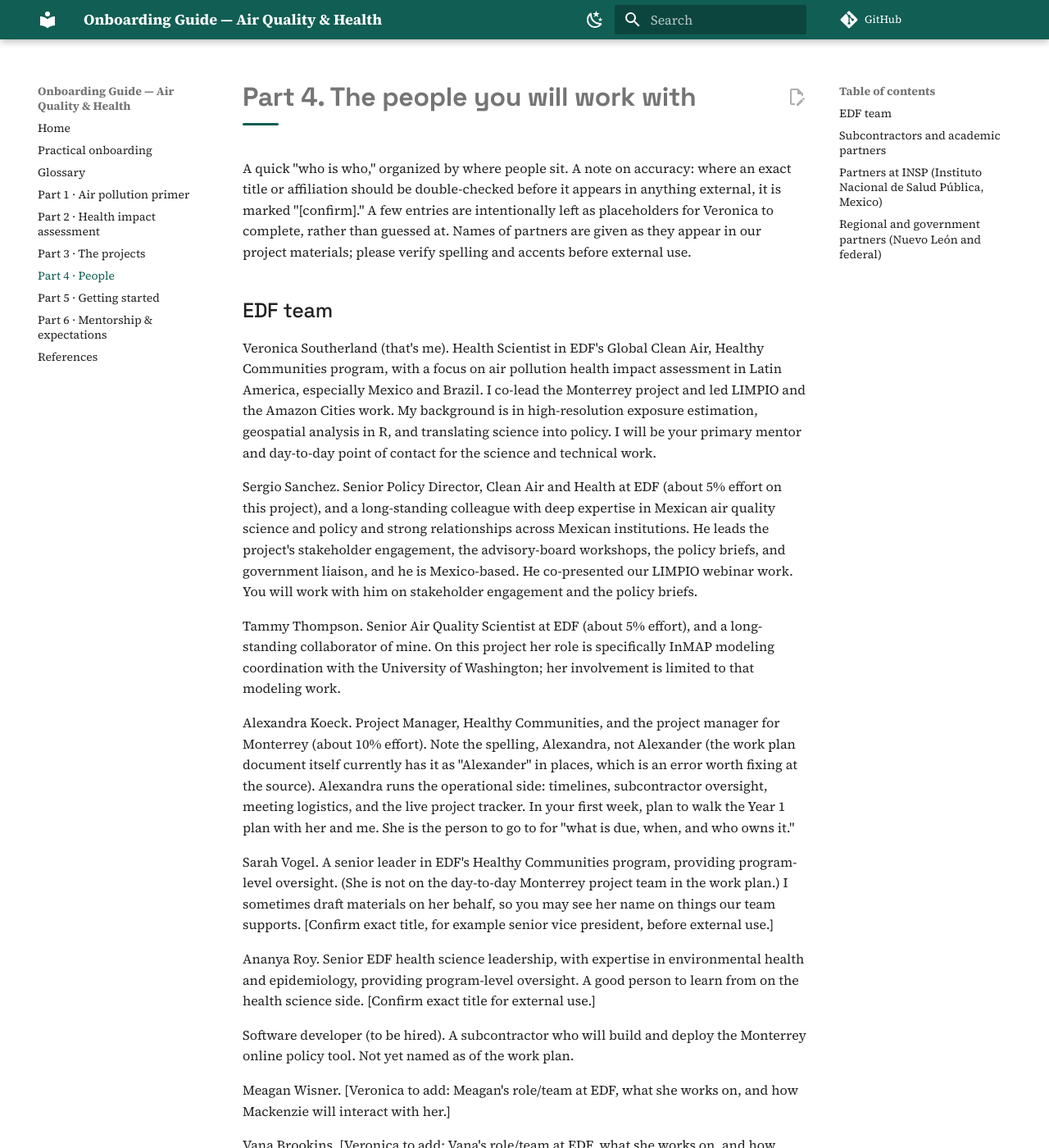
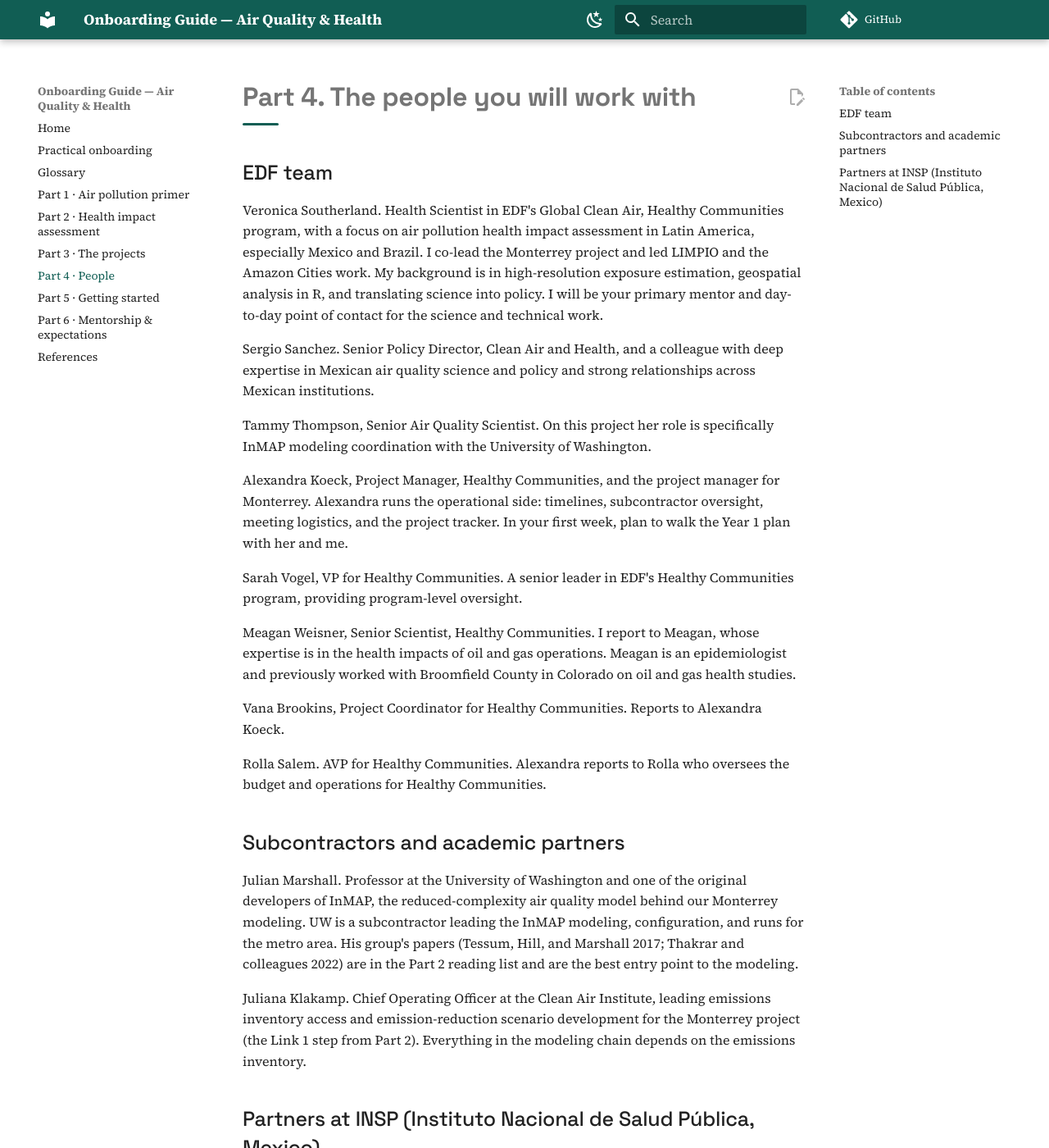
Before and after one commit to vtinney/mh-onboarding-site, an MkDocs documentation site: the page built from docs/people.md, in a window 1280 px wide and 1400 px high. Shown: the whole window at 82% size. Built offline with MkDocs 1.6.1 and Material for MkDocs 9.7.7, drawn with Linux system fonts in a browser that asks for light colours; comment, search, counter and statistics services are not loaded; some of the changed text lies outside the part shown.

Commit message:
Update people.md

```diff
--- a/docs/people.md
+++ b/docs/people.md
@@ -1,55 +1,33 @@
 # Part 4. The people you will work with
-
-A quick "who is who," organized by where people sit. A note on accuracy: where an exact title or affiliation should be double-checked before it appears in anything external, it is marked "[confirm]." A few entries are intentionally left as placeholders for Veronica to complete, rather than guessed at. Names of partners are given as they appear in our project materials; please verify spelling and accents before external use.
 
 ## EDF team
 
-Veronica Southerland (that's me). Health Scientist in EDF's Global Clean Air, Healthy Communities program, with a focus on air pollution health impact assessment in Latin America, especially Mexico and Brazil. I co-lead the Monterrey project and led LIMPIO and the Amazon Cities work. My background is in high-resolution exposure estimation, geospatial analysis in R, and translating science into policy. I will be your primary mentor and day-to-day point of contact for the science and technical work.
+Veronica Southerland. Health Scientist in EDF's Global Clean Air, Healthy Communities program, with a focus on air pollution health impact assessment in Latin America, especially Mexico and Brazil. I co-lead the Monterrey project and led LIMPIO and the Amazon Cities work. My background is in high-resolution exposure estimation, geospatial analysis in R, and translating science into policy. I will be your primary mentor and day-to-day point of contact for the science and technical work.
 
-Sergio Sanchez. Senior Policy Director, Clean Air and Health at EDF (about 5% effort on this project), and a long-standing colleague with deep expertise in Mexican air quality science and policy and strong relationships across Mexican institutions. He leads the project's stakeholder engagement, the advisory-board workshops, the policy briefs, and government liaison, and he is Mexico-based. He co-presented our LIMPIO webinar work. You will work with him on stakeholder engagement and the policy briefs.
+Sergio Sanchez. Senior Policy Director, Clean Air and Health, and a colleague with deep expertise in Mexican air quality science and policy and strong relationships across Mexican institutions.
 
-Tammy Thompson. Senior Air Quality Scientist at EDF (about 5% effort), and a long-standing collaborator of mine. On this project her role is specifically InMAP modeling coordination with the University of Washington; her involvement is limited to that modeling work.
+Tammy Thompson, Senior Air Quality Scientist. On this project her role is specifically InMAP modeling coordination with the University of Washington.
 
-Alexandra Koeck. Project Manager, Healthy Communities, and the project manager for Monterrey (about 10% effort). Note the spelling, Alexandra, not Alexander (the work plan document itself currently has it as "Alexander" in places, which is an error worth fixing at the source). Alexandra runs the operational side: timelines, subcontractor oversight, meeting logistics, and the live project tracker. In your first week, plan to walk the Year 1 plan with her and me. She is the person to go to for "what is due, when, and who owns it."
+Alexandra Koeck, Project Manager, Healthy Communities, and the project manager for Monterrey. Alexandra runs the operational side: timelines, subcontractor oversight, meeting logistics, and the project tracker. In your first week, plan to walk the Year 1 plan with her and me.
 
-Sarah Vogel. A senior leader in EDF's Healthy Communities program, providing program-level oversight. (She is not on the day-to-day Monterrey project team in the work plan.) I sometimes draft materials on her behalf, so you may see her name on things our team supports. [Confirm exact title, for example senior vice president, before external use.]
+Sarah Vogel, VP for Healthy Communities. A senior leader in EDF's Healthy Communities program, providing program-level oversight.
 
-Ananya Roy. Senior EDF health science leadership, with expertise in environmental health and epidemiology, providing program-level oversight. A good person to learn from on the health science side. [Confirm exact title for external use.]
+Meagan Weisner, Senior Scientist, Healthy Communities. I report to Meagan, whose expertise is in the health impacts of oil and gas operations. Meagan is an epidemiologist and previously worked with Broomfield County in Colorado on oil and gas health studies.
 
-Software developer (to be hired). A subcontractor who will build and deploy the Monterrey online policy tool. Not yet named as of the work plan.
+Vana Brookins, Project Coordinator for Healthy Communities. Reports to Alexandra Koeck.
 
-Meagan Wisner. [Veronica to add: Meagan's role/team at EDF, what she works on, and how Mackenzie will interact with her.]
-
-Vana Brookins. [Veronica to add: Vana's role/team at EDF, what she works on, and how Mackenzie will interact with her.]
-
-Rola Salem. [Veronica to add: Rola's role/team at EDF, what she works on, and how Mackenzie will interact with her.]
-
-Vana Brookins. [Veronica to add: Vana's role/team at EDF, what she works on, and how Mackenzie will interact with her.]
-
-Rola Salem. [Veronica to add: Rola's role/team at EDF, what she works on, and how Mackenzie will interact with her.]
+Rolla Salem. AVP for Healthy Communities. Alexandra reports to Rolla who oversees the budget and operations for Healthy Communities.
 
 ## Subcontractors and academic partners
 
-Julian Marshall. Professor at the University of Washington (the work plan notes him as the Boeing Professor) and one of the original developers of InMAP, the reduced-complexity air quality model behind our Monterrey modeling. UW is a subcontractor leading the InMAP modeling, configuration, and runs for the metro area. His group's papers (Tessum, Hill, and Marshall 2017; Thakrar and colleagues 2022) are in the Part 2 reading list and are the best entry point to the modeling.
+Julian Marshall. Professor at the University of Washington and one of the original developers of InMAP, the reduced-complexity air quality model behind our Monterrey modeling. UW is a subcontractor leading the InMAP modeling, configuration, and runs for the metro area. His group's papers (Tessum, Hill, and Marshall 2017; Thakrar and colleagues 2022) are in the Part 2 reading list and are the best entry point to the modeling.
 
-Juliana Klakamp. Chief Operating Officer at the Clean Air Institute, leading emissions inventory access and emission-reduction scenario development for the Monterrey project (the Link 1 step from Part 2). Everything in the modeling chain depends on the emissions inventory. Note that I, not Tammy, am EDF's primary point of contact with CAI.
-
-Violeta Múgica Álvarez. Researcher at UAM-Azcapotzalco (Universidad Autónoma Metropolitana) in Mexico City, an academic partner whose group contributes air quality monitoring data and atmospheric expertise to the Monterrey science. [Confirm exact title/role.]
+Juliana Klakamp. Chief Operating Officer at the Clean Air Institute, leading emissions inventory access and emission-reduction scenario development for the Monterrey project (the Link 1 step from Part 2). Everything in the modeling chain depends on the emissions inventory.
 
 ## Partners at INSP (Instituto Nacional de Salud Pública, Mexico)
 
-INSP is the grant holder for the Monterrey project and our lead Mexican partner. These are the people you will encounter most.
+Marlene Cortez-Lugo. The lead applicant at INSP for the Monterrey project, and the principal Mexican-side scientific lead.
 
-Marlene Cortez-Lugo. The lead applicant at INSP for the Monterrey project, and the principal Mexican-side scientific lead. (Our materials sometimes render the name as Marlene Cortés; confirm preferred spelling for external use.) One of the most important relationships on the project.
+Horacio Riojas. A senior environmental health researcher at INSP, with long-standing leadership in environmental epidemiology and air pollution and health in Mexico.
 
-Horacio Riojas. A senior environmental health researcher at INSP, with long-standing leadership in environmental epidemiology and air pollution and health in Mexico. A key scientific partner and a valuable person to learn from on the Mexican environmental health landscape. [Confirm exact current title, for example director of environmental health, before external use.]
-
-Luz Angelica. [Veronica to add: full name, role at INSP, area of work, and how Mackenzie will interact with her.]
-
-## Regional and government partners (Nuevo León and federal)
-
-Armandina Valdez Cavazos. With the air quality authority within Nuevo León's state environmental secretariat, a key government partner for the Monterrey work, including the air quality data and the regional policy context (PIGECA). [Confirm exact title/agency name for external use.]
-
-Selene Martínez Guajardo. With OBMEM, a Monterrey-area observatory/monitoring partner relevant to the air quality data and stakeholder landscape. [Confirm full organization name and her title for external use.]
-
-Federal and state environmental agencies. SEMARNAT (Mexico's federal environment ministry) and Nuevo León's state environmental secretariat are institutional partners and the owners of the federal (PECC) and regional (PIGECA) policies we evaluate.
+Luz Angelica de la Sierra de la Vega. Research Scientist leading Aim 1 on our Monterrey project.
```
